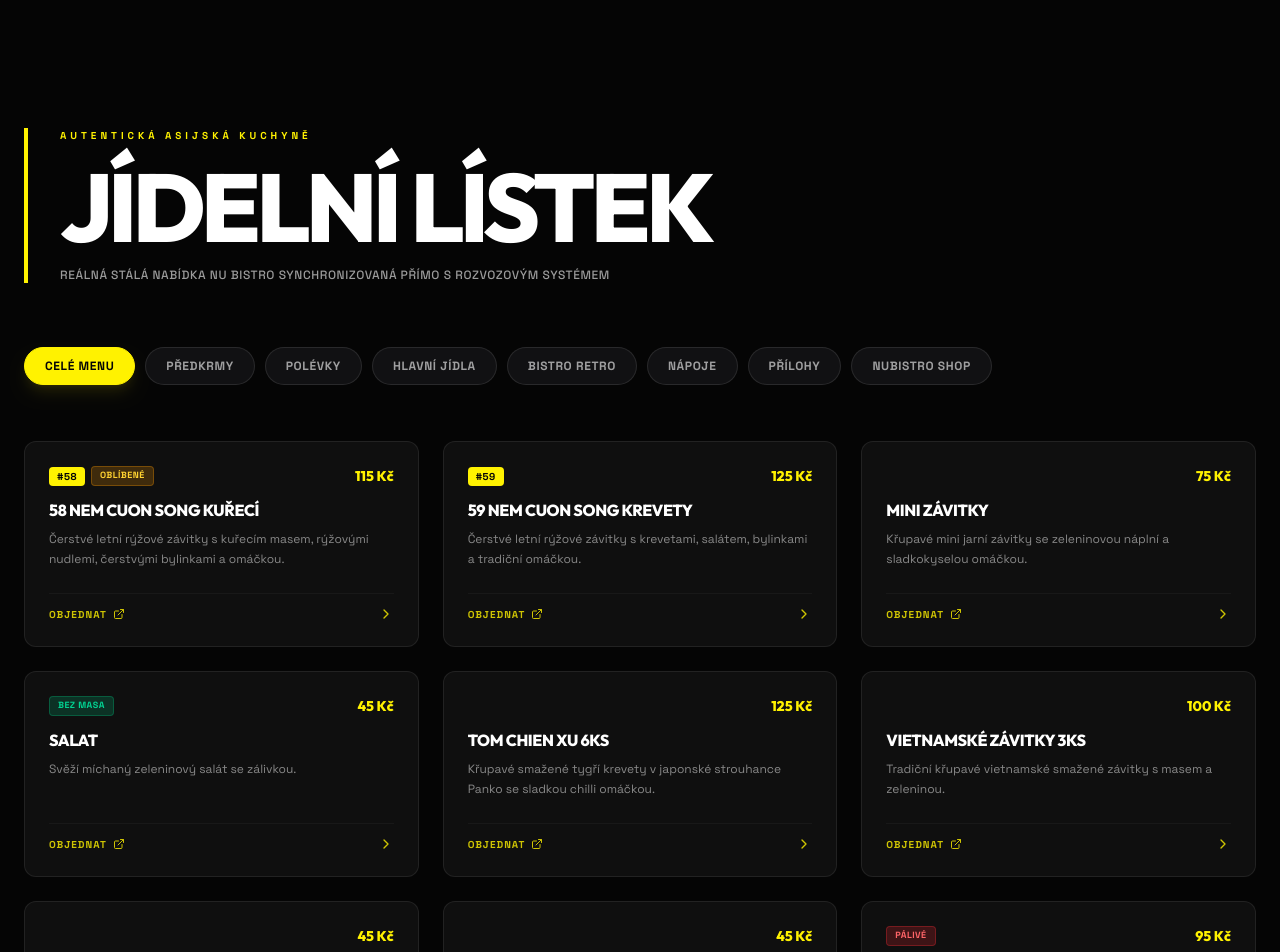
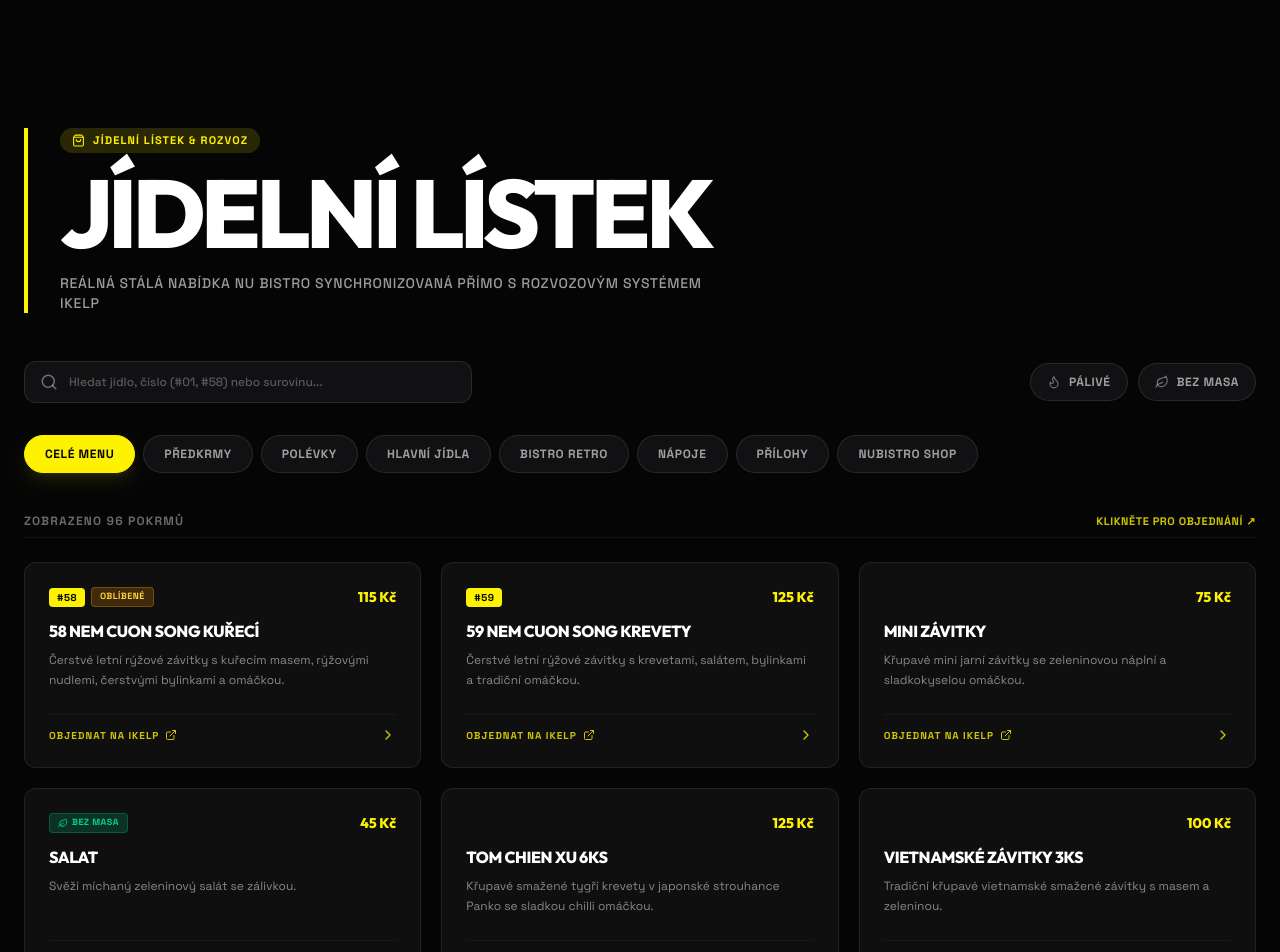
Before and after one commit to GRAFIQAgency/nu86, a React (Vite) app: page / in a window 1280 px wide. Shown: the part 800-1752 px from the top of the page. Built offline with nearby package versions, Linux system fonts and the light colour scheme.

Commit message:
button and jidelni listek

```diff
--- a/metadata.json
+++ b/metadata.json
@@ -2,5 +2,7 @@
   "name": "NU86 Asian Bistro",
   "description": "Hyper-fúzní asijská gastronomie s elektrickou estetikou Neo-Tokia.",
   "requestFramePermissions": [],
-  "majorCapabilities": []
+  "majorCapabilities": [
+    "MAJOR_CAPABILITY_SERVER_SIDE_GEMINI_API"
+  ]
 }
--- a/src/App.tsx
+++ b/src/App.tsx
@@ -27,10 +27,12 @@ import {
   ExternalLink,
   ShoppingBag,
   Sparkles,
+  Flame,
+  Leaf,
+  Search,
 } from "lucide-react";
 import { Logo } from "./components/Logo";
 import { RezervacePage } from "./components/RezervacePage";
-import { NativeMenu } from "./components/NativeMenu";
 import { translations, Language } from "./translations";
 import { IKELP_ORDER_URL } from "./config";
 import { MENU_CATEGORIES, DISHES_LIST, DishItem } from "./data/menuData";
@@ -140,7 +142,7 @@ const Navbar = ({
   const navLinks = [
     { name: t.menu, href: "#menu" },
     { name: t.philosophy, href: "#philosophy" },
-    { name: t.delivery, href: "#rozvoz" },
+    { name: t.delivery, href: IKELP_ORDER_URL, isExternal: true },
     { name: t.contact, href: "#contact" },
   ];
 
@@ -159,9 +161,12 @@ const Navbar = ({
             <a
               key={link.name}
               href={link.href}
-              className="text-xs font-bold uppercase tracking-widest text-nubi-white/70 hover:text-nubi-yellow transition-colors"
+              target={link.isExternal ? "_blank" : undefined}
+              rel={link.isExternal ? "noopener noreferrer" : undefined}
+              className="text-xs font-bold uppercase tracking-widest text-nubi-white/70 hover:text-nubi-yellow transition-colors flex items-center gap-1"
             >
-              {link.name}
+              <span>{link.name}</span>
+              {link.isExternal && <ExternalLink size={12} className="opacity-60" />}
             </a>
           ))}
           <button
@@ -204,10 +209,13 @@ const Navbar = ({
               <a
                 key={link.name}
                 href={link.href}
-                className="text-4xl font-display font-black uppercase tracking-tight text-white hover:text-nubi-yellow"
+                target={link.isExternal ? "_blank" : undefined}
+                rel={link.isExternal ? "noopener noreferrer" : undefined}
+                className="text-3xl font-display font-black uppercase tracking-tight text-white hover:text-nubi-yellow flex items-center justify-between"
                 onClick={() => setIsMobileMenuOpen(false)}
               >
-                {link.name}
+                <span>{link.name}</span>
+                {link.isExternal && <ExternalLink size={18} className="opacity-60" />}
               </a>
             ))}
             <button
@@ -294,6 +302,9 @@ const Hero = ({ lang }: { lang: Language }) => {
 const MenuSection = ({ lang }: { lang: Language }) => {
   const isCs = lang === "cs";
   const [activeCategory, setActiveCategory] = useState<string>("all");
+  const [searchQuery, setSearchQuery] = useState("");
+  const [onlySpicy, setOnlySpicy] = useState(false);
+  const [onlyVeggie, setOnlyVeggie] = useState(false);
   const [isMobile, setIsMobile] = useState(false);
   const [showAllMobile, setShowAllMobile] = useState(false);
 
@@ -306,37 +317,132 @@ const MenuSection = ({ lang }: { lang: Language }) => {
 
   useEffect(() => {
     setShowAllMobile(false);
-  }, [activeCategory, lang]);
+  }, [activeCategory, onlySpicy, onlyVeggie, searchQuery, lang]);
 
   const filteredItems = useMemo(() => {
-    if (activeCategory === "all") {
-      // Return popular items or first 12 items for overview
-      return DISHES_LIST;
-    }
-    return DISHES_LIST.filter((dish) => dish.category === activeCategory);
-  }, [activeCategory]);
+    return DISHES_LIST.filter((dish) => {
+      // Category filter
+      if (activeCategory !== "all" && dish.category !== activeCategory) {
+        return false;
+      }
+      // Dietary filters
+      if (onlySpicy && !dish.spicy) return false;
+      if (onlyVeggie && !dish.vegetarian) return false;
 
-  const visibleItems = isMobile && !showAllMobile ? filteredItems.slice(0, 6) : filteredItems;
+      // Search query
+      if (searchQuery.trim()) {
+        const q = searchQuery.toLowerCase().trim();
+        const matchName =
+          (dish.nameCs && dish.nameCs.toLowerCase().includes(q)) ||
+          (dish.nameEn && dish.nameEn.toLowerCase().includes(q));
+        const matchDesc =
+          (dish.descriptionCs && dish.descriptionCs.toLowerCase().includes(q)) ||
+          (dish.descriptionEn && dish.descriptionEn.toLowerCase().includes(q));
+        const matchCode = dish.code && dish.code.toLowerCase().includes(q);
+        return matchName || matchDesc || matchCode;
+      }
+
+      return true;
+    });
+  }, [activeCategory, onlySpicy, onlyVeggie, searchQuery]);
+
+  const visibleItems = isMobile && !showAllMobile ? filteredItems.slice(0, 9) : filteredItems;
+  const hasActiveFilters = activeCategory !== "all" || onlySpicy || onlyVeggie || searchQuery.trim().length > 0;
+
+  const handleClearFilters = () => {
+    setActiveCategory("all");
+    setOnlySpicy(false);
+    setOnlyVeggie(false);
+    setSearchQuery("");
+  };
 
   return (
-    <section id="menu" className="py-32 px-6 bg-nubi-black">
+    <section id="menu" className="py-24 md:py-32 px-6 bg-nubi-black">
       <div className="max-w-7xl mx-auto">
-        <div className="border-l-4 border-nubi-yellow pl-8 mb-16">
-          <span className="text-nubi-yellow uppercase tracking-[0.4em] text-[10px] mb-4 block font-black">
-            {isCs ? "Autentická asijská kuchyně" : "Authentic Asian Cuisine"}
-          </span>
+        {/* Section Header */}
+        <div className="border-l-4 border-nubi-yellow pl-8 mb-12">
+          <div className="inline-flex items-center gap-2 px-3 py-1 rounded-full bg-nubi-yellow/15 text-nubi-yellow text-[11px] font-black uppercase tracking-widest mb-3">
+            <ShoppingBag size={13} />
+            <span>{isCs ? "Jídelní lístek & Rozvoz" : "Menu & Ordering"}</span>
+          </div>
           <h2 className="text-5xl md:text-8xl font-display font-black uppercase tracking-tighter text-nubi-white">
             {isCs ? "JÍDELNÍ LÍSTEK" : "MENU"}
           </h2>
-          <p className="text-xs text-nubi-white/60 mt-3 font-medium tracking-wider uppercase">
+          <p className="text-xs md:text-sm text-nubi-white/60 mt-3 font-medium tracking-wider uppercase max-w-2xl">
             {isCs
-              ? "Reálná stálá nabídka Nu Bistro synchronizovaná přímo s rozvozovým systémem"
-              : "Live Nu Bistro menu synchronized directly with the delivery system"}
+              ? "Reálná stálá nabídka Nu Bistro synchronizovaná přímo s rozvozovým systémem iKelp"
+              : "Live Nu Bistro menu synchronized directly with the iKelp delivery system"}
           </p>
         </div>
 
-        {/* Category Pills */}
-        <div className="flex flex-wrap gap-2.5 mb-14">
+        {/* Search & Dietary Filters Bar */}
+        <div className="flex flex-col md:flex-row gap-4 items-stretch md:items-center justify-between mb-8">
+          {/* Search Input */}
+          <div className="relative flex-1 max-w-md">
+            <Search
+              size={18}
+              className="absolute left-4 top-1/2 -translate-y-1/2 text-nubi-white/40 pointer-events-none"
+            />
+            <input
+              type="text"
+              value={searchQuery}
+              onChange={(e) => setSearchQuery(e.target.value)}
+              placeholder={
+                isCs
+                  ? "Hledat jídlo, číslo (#01, #58) nebo surovinu..."
+                  : "Search dishes by name, code (#01, #58) or ingredient..."
+              }
+              className="w-full bg-[#111113] border border-nubi-white/10 focus:border-nubi-yellow rounded-xl py-3 pl-11 pr-10 text-xs font-medium placeholder:text-nubi-white/30 text-nubi-white outline-none transition-colors"
+            />
+            {searchQuery && (
+              <button
+                onClick={() => setSearchQuery("")}
+                className="absolute right-3 top-1/2 -translate-y-1/2 text-xs font-bold text-nubi-white/40 hover:text-nubi-white px-2 py-1"
+              >
+                ✕
+              </button>
+            )}
+          </div>
+
+          {/* Selectable Dietary Filters */}
+          <div className="flex items-center gap-2.5 overflow-x-auto pb-1 sm:pb-0">
+            <button
+              onClick={() => setOnlySpicy(!onlySpicy)}
+              className={`px-4 py-2.5 rounded-full text-xs font-black uppercase tracking-wider flex items-center gap-2 transition-all cursor-pointer border ${
+                onlySpicy
+                  ? "bg-red-600/30 text-red-400 border-red-500 shadow-md shadow-red-900/20"
+                  : "bg-[#111113] text-nubi-white/60 border-nubi-white/10 hover:border-nubi-white/30 hover:text-nubi-white"
+              }`}
+            >
+              <Flame size={14} className={onlySpicy ? "text-red-400" : "text-nubi-white/40"} />
+              <span>{isCs ? "Pálivé" : "Spicy"}</span>
+            </button>
+
+            <button
+              onClick={() => setOnlyVeggie(!onlyVeggie)}
+              className={`px-4 py-2.5 rounded-full text-xs font-black uppercase tracking-wider flex items-center gap-2 transition-all cursor-pointer border ${
+                onlyVeggie
+                  ? "bg-emerald-600/30 text-emerald-400 border-emerald-500 shadow-md shadow-emerald-900/20"
+                  : "bg-[#111113] text-nubi-white/60 border-nubi-white/10 hover:border-nubi-white/30 hover:text-nubi-white"
+              }`}
+            >
+              <Leaf size={14} className={onlyVeggie ? "text-emerald-400" : "text-nubi-white/40"} />
+              <span>{isCs ? "Bez masa" : "Bez masa"}</span>
+            </button>
+
+            {hasActiveFilters && (
+              <button
+                onClick={handleClearFilters}
+                className="px-3 py-2.5 rounded-full text-xs font-bold text-nubi-white/40 hover:text-nubi-yellow transition-colors underline cursor-pointer whitespace-nowrap"
+              >
+                {isCs ? "Reset filtrů" : "Reset filters"}
+              </button>
+            )}
+          </div>
+        </div>
+
+        {/* Category Filter Pills */}
+        <div className="flex flex-wrap gap-2 mb-10">
           {MENU_CATEGORIES.map((cat) => {
             const isActive = activeCategory === cat.id;
             return (
@@ -355,10 +461,42 @@ const MenuSection = ({ lang }: { lang: Language }) => {
           })}
         </div>
 
+        {/* Results Counter / Category Title */}
+        <div className="flex items-center justify-between mb-6 pb-2 border-b border-nubi-white/5">
+          <span className="text-xs text-nubi-white/40 font-bold uppercase tracking-widest">
+            {isCs
+              ? `Zobrazeno ${filteredItems.length} pokrmů`
+              : `Showing ${filteredItems.length} dishes`}
+          </span>
+          <span className="text-[11px] text-nubi-yellow/80 font-bold uppercase tracking-wider">
+            {isCs ? "Klikněte pro objednání ↗" : "Click to order ↗"}
+          </span>
+        </div>
+
+        {/* Empty State if No Matches */}
+        {filteredItems.length === 0 && (
+          <div className="py-16 text-center bg-[#0F0F0F] rounded-2xl border border-nubi-white/5 p-8">
+            <p className="text-base text-nubi-white/70 font-bold uppercase mb-2">
+              {isCs ? "Nebyly nalezeny žádné pokrmy" : "No dishes found"}
+            </p>
+            <p className="text-xs text-nubi-white/40 mb-6">
+              {isCs
+                ? "Zkuste změnit vyhledávání nebo upravit zvolené filtry."
+                : "Try adjusting your search query or active dietary filters."}
+            </p>
+            <button
+              onClick={handleClearFilters}
+              className="px-6 py-2.5 bg-nubi-yellow text-nubi-black text-xs font-black uppercase tracking-widest rounded-lg hover:bg-nubi-white transition-colors"
+            >
+              {isCs ? "Zobrazit celou nabídku" : "Show full menu"}
+            </button>
+          </div>
+        )}
+
         {/* Dishes Grid */}
         <motion.div
           layout
-          className="grid grid-cols-1 md:grid-cols-2 lg:grid-cols-3 gap-6"
+          className="grid grid-cols-1 md:grid-cols-2 lg:grid-cols-3 gap-5"
         >
           <AnimatePresence>
             {visibleItems.map((dish) => {
@@ -394,17 +532,19 @@ const MenuSection = ({ lang }: { lang: Language }) => {
                           </span>
                         )}
                         {dish.spicy && (
-                          <span className="px-2 py-0.5 rounded bg-red-500/20 text-red-400 border border-red-500/30 text-[9px] font-bold uppercase tracking-wider">
-                            {isCs ? "Pálivé" : "Spicy"}
+                          <span className="px-2 py-0.5 rounded bg-red-500/20 text-red-400 border border-red-500/30 text-[9px] font-bold uppercase tracking-wider flex items-center gap-1">
+                            <Flame size={10} />
+                            <span>{isCs ? "Pálivé" : "Spicy"}</span>
                           </span>
                         )}
                         {dish.vegetarian && (
-                          <span className="px-2 py-0.5 rounded bg-emerald-500/20 text-emerald-400 border border-emerald-500/30 text-[9px] font-bold uppercase tracking-wider">
-                            {isCs ? "Bez masa" : "Veggie"}
+                          <span className="px-2 py-0.5 rounded bg-emerald-500/20 text-emerald-400 border border-emerald-500/30 text-[9px] font-bold uppercase tracking-wider flex items-center gap-1">
+                            <Leaf size={10} />
+                            <span>{isCs ? "Bez masa" : "Veggie"}</span>
                           </span>
                         )}
                       </div>
-                      <span className="text-sm font-display font-black text-nubi-yellow">
+                      <span className="text-sm font-display font-black text-nubi-yellow shrink-0">
                         {dish.price} Kč
                       </span>
                     </div>
@@ -421,7 +561,7 @@ const MenuSection = ({ lang }: { lang: Language }) => {
 
                   <div className="mt-6 pt-3 border-t border-nubi-white/5 flex items-center justify-between opacity-80 group-hover:opacity-100 transition-opacity">
                     <span className="text-[10px] text-nubi-yellow font-black uppercase tracking-widest flex items-center gap-1.5">
-                      <span>{isCs ? "Objednat" : "Order"}</span>
+                      <span>{isCs ? "Objednat na iKelp" : "Order on iKelp"}</span>
                       <ExternalLink size={12} />
                     </span>
                     <ChevronRight size={16} className="text-nubi-yellow transform group-hover:translate-x-1 transition-transform" />
@@ -432,29 +572,31 @@ const MenuSection = ({ lang }: { lang: Language }) => {
           </AnimatePresence>
         </motion.div>
 
-        {/* Load more or explore full catalog button */}
+        {/* Load more or open online ordering button */}
         <div className="mt-14 flex flex-col sm:flex-row items-center justify-center gap-4">
-          {isMobile && !showAllMobile && filteredItems.length > 6 && (
+          {isMobile && !showAllMobile && filteredItems.length > 9 && (
             <button
               onClick={() => setShowAllMobile(true)}
-              className="w-full sm:w-auto border-2 border-nubi-yellow text-nubi-yellow px-8 py-3 font-black uppercase text-xs tracking-widest hover:bg-nubi-yellow hover:text-nubi-black transition-all cursor-pointer"
+              className="w-full sm:w-auto border-2 border-nubi-yellow text-nubi-yellow px-8 py-3.5 font-black uppercase text-xs tracking-widest hover:bg-nubi-yellow hover:text-nubi-black transition-all cursor-pointer"
             >
-              {isCs ? "Zobrazit další" : "Load More"}
+              {isCs ? "Zobrazit další pokrmy" : "Load More Dishes"}
             </button>
           )}
           <a
-            href="#rozvoz"
-            className="w-full sm:w-auto bg-nubi-yellow text-nubi-black px-8 py-3 font-black uppercase text-xs tracking-widest hover:bg-nubi-white transition-all text-center flex items-center justify-center gap-2"
+            href={IKELP_ORDER_URL}
+            target="_blank"
+            rel="noopener noreferrer"
+            className="w-full sm:w-auto bg-nubi-yellow text-nubi-black px-8 py-3.5 font-black uppercase text-xs tracking-widest hover:bg-nubi-white transition-all text-center flex items-center justify-center gap-2 shadow-xl shadow-nubi-yellow/10"
           >
-            <span>{isCs ? "Kompletní rozvozový lístek s vyhledáváním" : "Full Delivery Menu with Search"}</span>
-            <ChevronRight size={14} />
+            <ShoppingBag size={15} />
+            <span>{isCs ? "Přejít k online objednávce na iKelp.cz" : "Go to Online Ordering on iKelp"}</span>
+            <ExternalLink size={14} />
           </a>
         </div>
       </div>
     </section>
   );
 };
-
 
 const ExperienceSection = ({ lang }: { lang: Language }) => {
   const t = translations[lang].experience;
@@ -505,45 +647,6 @@ const ExperienceSection = ({ lang }: { lang: Language }) => {
             ))}
           </div>
         </div>
-      </div>
-    </section>
-  );
-};
-
-const IKelpDeliverySection = ({
-  lang,
-  onNavigateToRezervace,
-}: {
-  lang: Language;
-  onNavigateToRezervace: () => void;
-}) => {
-  const isCs = lang === "cs";
-
-  return (
-    <section
-      id="rozvoz"
-      className="py-24 md:py-32 bg-nubi-black w-full border-t border-nubi-white/5"
-    >
-      <div className="w-full max-w-7xl mx-auto px-4 md:px-6">
-        <div className="border-l-4 border-nubi-yellow pl-8 mb-16">
-          <div className="inline-flex items-center gap-2 px-3.5 py-1 rounded-full bg-nubi-yellow/15 text-nubi-yellow text-xs font-black uppercase tracking-widest mb-3">
-            <ShoppingBag size={14} />
-            <span>{isCs ? "Rozvoz & Takeaway" : "Delivery & Takeaway"}</span>
-          </div>
-
-          <h2 className="text-4xl md:text-7xl font-display font-black uppercase tracking-tight text-nubi-white">
-            {isCs ? "Jídelní lístek & Objednávka" : "Menu & Ordering"}
-          </h2>
-
-          <p className="text-xs md:text-sm text-nubi-white/60 mt-3 max-w-2xl font-medium uppercase tracking-widest">
-            {isCs
-              ? "Vyberte si ze stálé nabídky. Kliknutím na jakýkoliv pokrm přejdete do košíku."
-              : "Choose from our regular menu. Click on any item to open direct checkout."}
-          </p>
-        </div>
-
-        {/* Native Menu Component */}
-        <NativeMenu lang={lang} />
       </div>
     </section>
   );
@@ -625,7 +728,7 @@ const ContactSection = ({
           {/* iKelp Delivery Status Button Widget - Redirects to IKELP_ORDER_URL */}
           <div className="pt-2 w-full max-w-sm">
             <div
-              className="relative w-full min-h-[60px] flex items-stretch cursor-pointer group rounded-xl transition-all duration-300 hover:scale-[1.02] active:scale-95 bg-[#121214] border border-nubi-yellow/30 hover:border-nubi-yellow p-3"
+              className="relative w-full min-h-[60px] flex items-stretch cursor-pointer group"
               onClick={handleFooterOrderClick}
               role="button"
               tabIndex={0}
@@ -808,10 +911,6 @@ export default function App() {
       <Hero lang={lang} />
       <MenuSection lang={lang} />
       <ExperienceSection lang={lang} />
-      <IKelpDeliverySection
-        lang={lang}
-        onNavigateToRezervace={() => navigateTo("/rezervace")}
-      />
       <ContactSection
         lang={lang}
         onNavigateToRezervace={() => navigateTo("/rezervace")}
```
